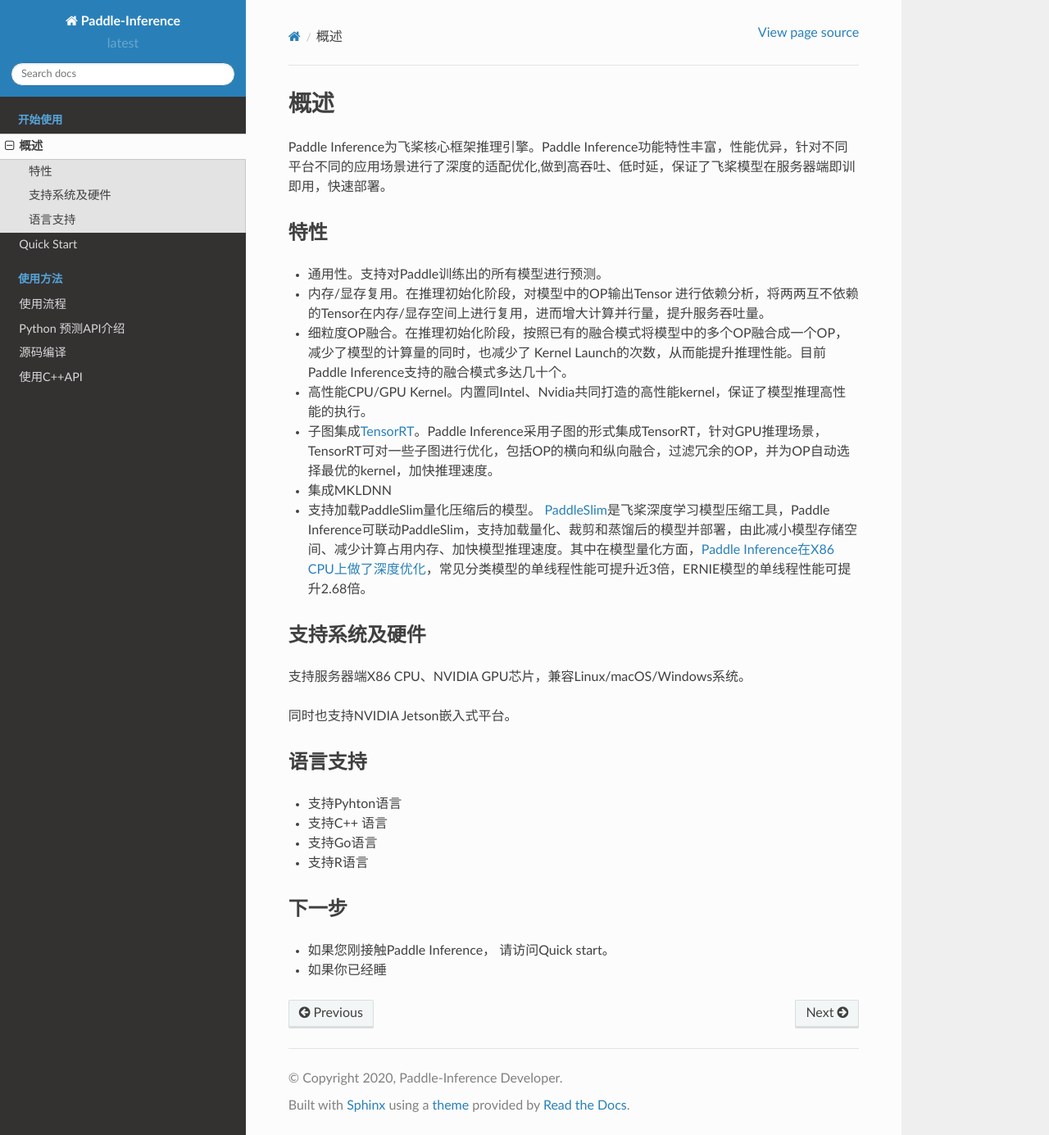
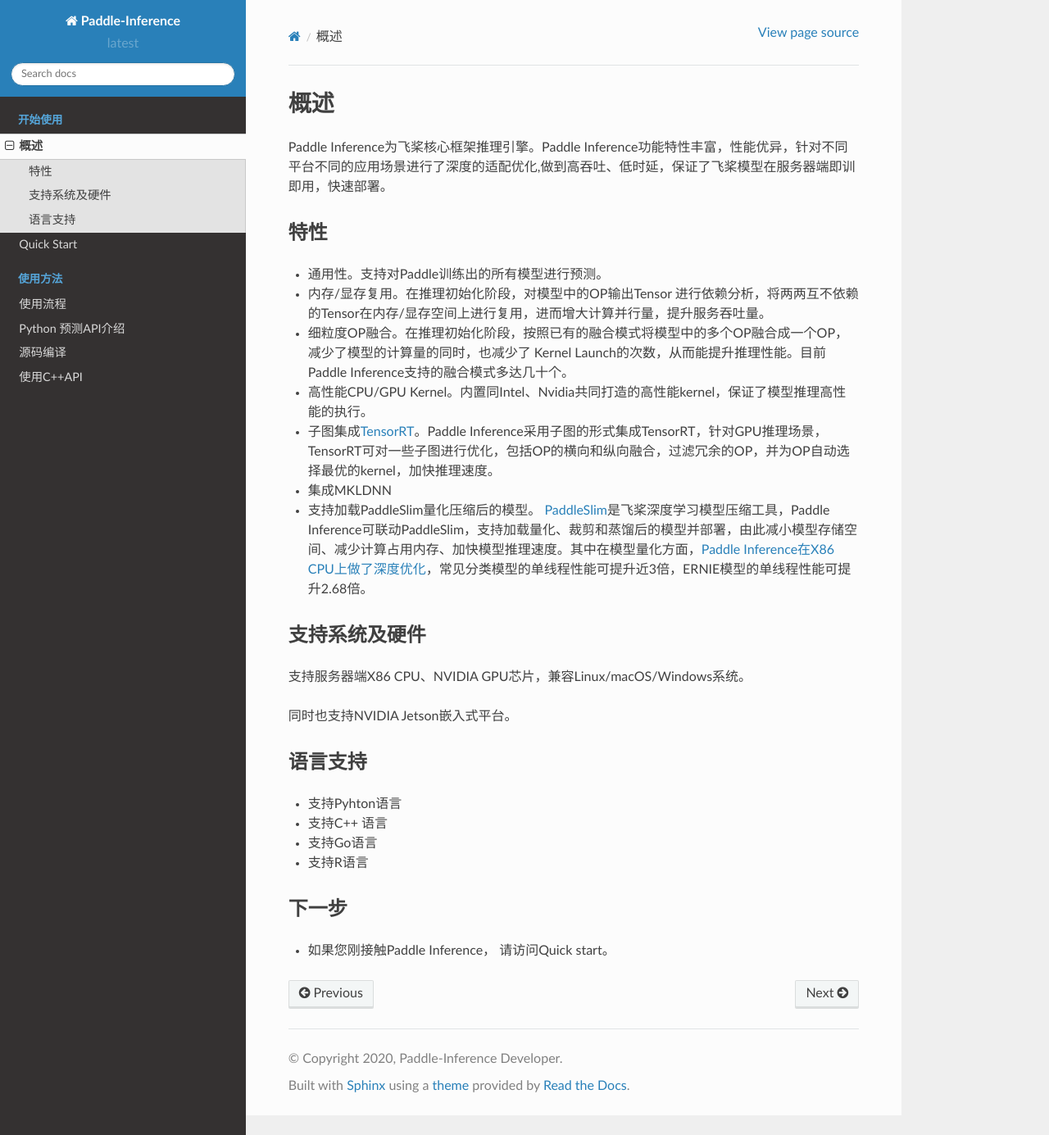
Before and after one commit to NHZlX/Paddle-Inference-demos, a Sphinx documentation site: the page built from docs/introduction/summary.md, in a window 1280 px wide and 1385 px high. Shown: the whole window at 82% size. Built offline with Sphinx 7.4.7 and the Read the Docs theme 2.0.0, drawn with Linux system fonts in a browser that asks for light colours; pages that are not in the unit, such as notebooks, are missing from menus.

Commit message:
fix typo

```diff
--- a/docs/introduction/summary.md
+++ b/docs/introduction/summary.md
@@ -38,4 +38,3 @@
 <h2 align="left">下一步</h2>
 
 - 如果您刚接触Paddle Inference， 请访问Quick start。
-- 如果你已经睡
```
